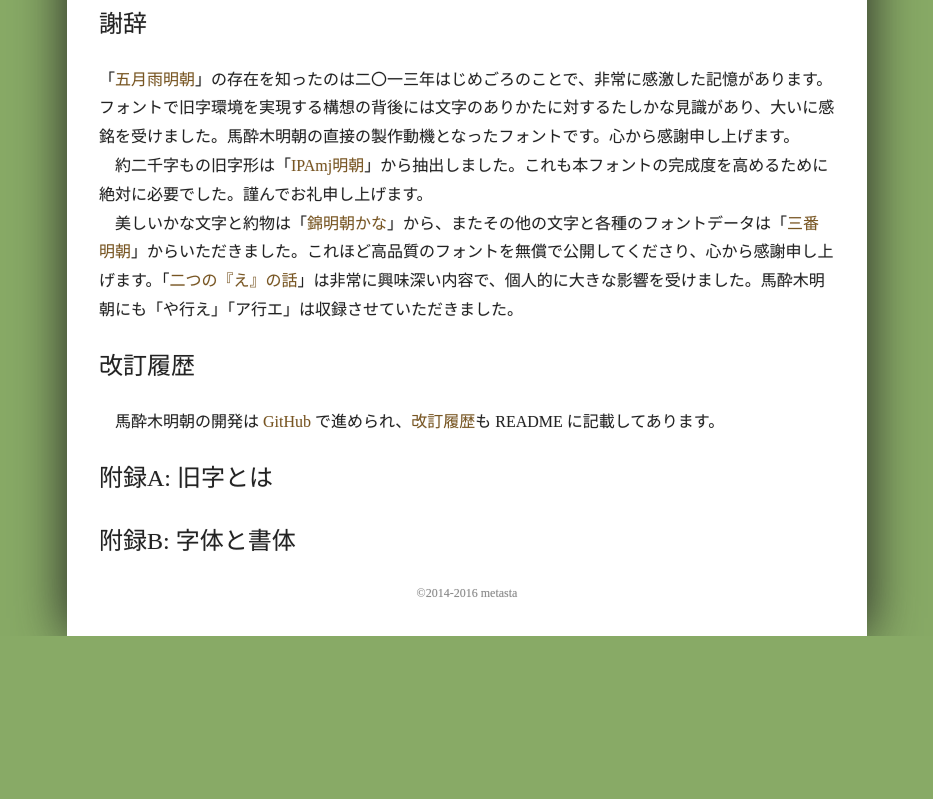
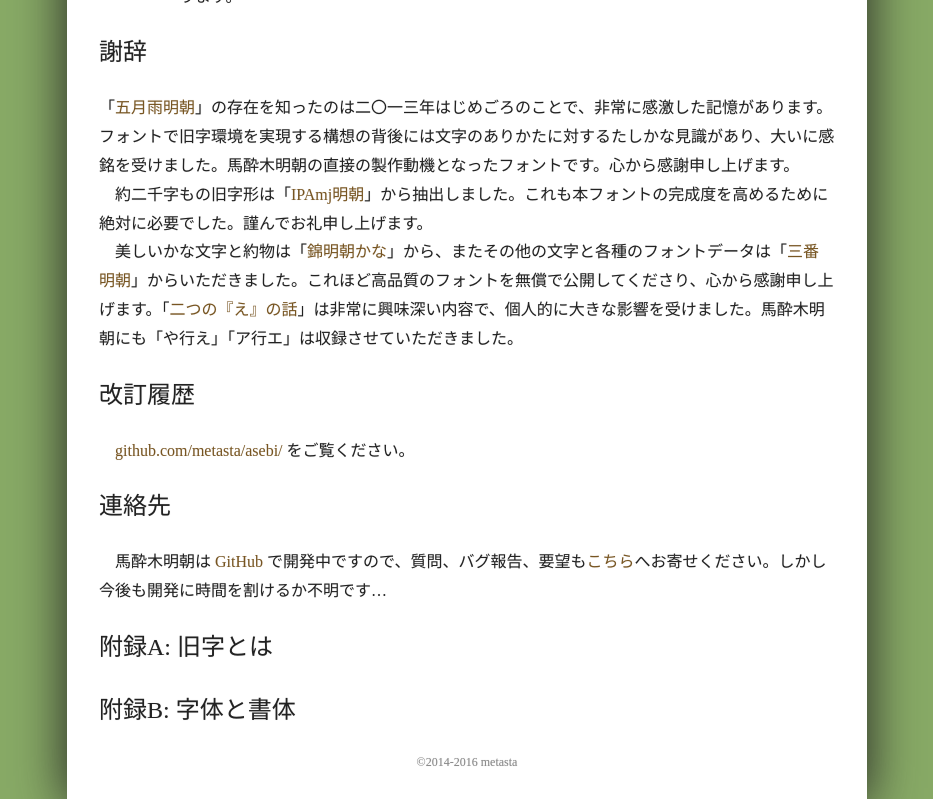
Before and after one commit to metasta/asebi, a plain HTML site: page beta.html in a window 1280 px wide. Shown: the part 1981-2780 px from the top of the page, without its empty margins (173-1106 px from the left). Before the commit the page ends 2617 px from the top, so only its background shows below. Drawn offline with Linux system fonts and the light colour scheme.

Commit message:
Update beta.html

```diff
--- a/beta.html
+++ b/beta.html
@@ -132,6 +132,7 @@ footer {
 <li><a href="#cautions">注意</a>
 <li><a href="#acknowledgements">謝辞</a>
 <li><a href="#history">改訂履歴</a>
+<li><a href="#contact">連絡先</a>
 <li><a href="#appendix-a">附録A: 旧字とは</a>
 <li><a href="#appendix-b">附録B: 字体と書体</a>
 </ul>
@@ -176,7 +177,9 @@ footer {
 <p>　約二千字もの旧字形は「<a href="http://mojikiban.ipa.go.jp/1300.html">IPAmj明朝</a>」から抽出しました。これも本フォントの完成度を高めるために絶対に必要でした。謹んでお礼申し上げます。</p>
 <p>　美しいかな文字と約物は「<a href="http://www.akenotsuki.com/eyeben/font/nishiki_kana.html">錦明朝かな</a>」から、またその他の文字と各種のフォントデータは「<a href="http://www.akenotsuki.com/eyeben/font/sammin.html">三番明朝</a>」からいただきました。これほど高品質のフォントを無償で公開してくださり、心から感謝申し上げます。「<a href="http://www.akenotsuki.com/eyeben/">二つの『え』の話</a>」は非常に興味深い内容で、個人的に大きな影響を受けました。馬酔木明朝にも「や行え」「ア行エ」は収録させていただきました。</p>
 <h2 id="history">改訂履歴</h2>
-<p>　馬酔木明朝の開発は <a href="https://github.com/metasta/asebi/">GitHub</a> で進められ、<a href="https://github.com/metasta/asebi/blob/master/README.md#changelog">改訂履歴</a>も README に記載してあります。</p>
+<p>　<a href="https://github.com/metasta/asebi/blob/master/README.md#changelog">github.com/metasta/asebi/</a> をご覧ください。</p>
+<h2 id="contact">連絡先</h2>
+<p>　馬酔木明朝は <a href="https://github.com/metasta/asebi/">GitHub</a> で開発中ですので、質問、バグ報告、要望も<a href="https://github.com/metasta/asebi/issues">こちら</a>へお寄せください。しかし今後も開発に時間を割けるか不明です…</p>
 <h2 id="appendix-a">附録A: 旧字とは</h2>
 <h2 id="appendix-b">附録B: 字体と書体</h2>
 <footer>&copy;2014-2016 metasta</footer>
```
